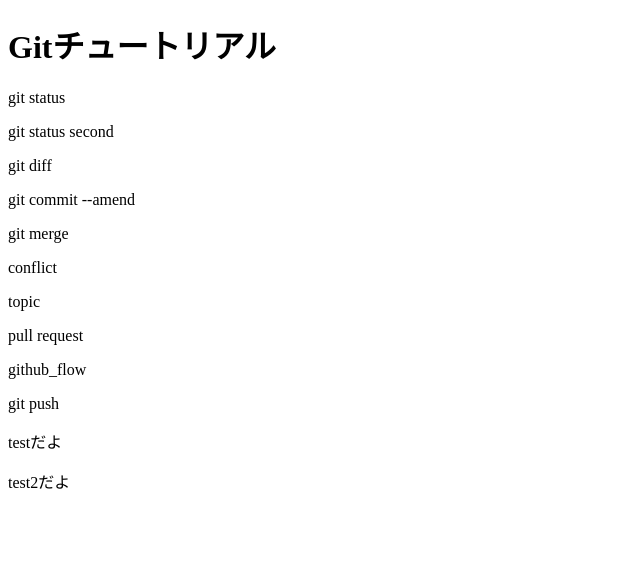
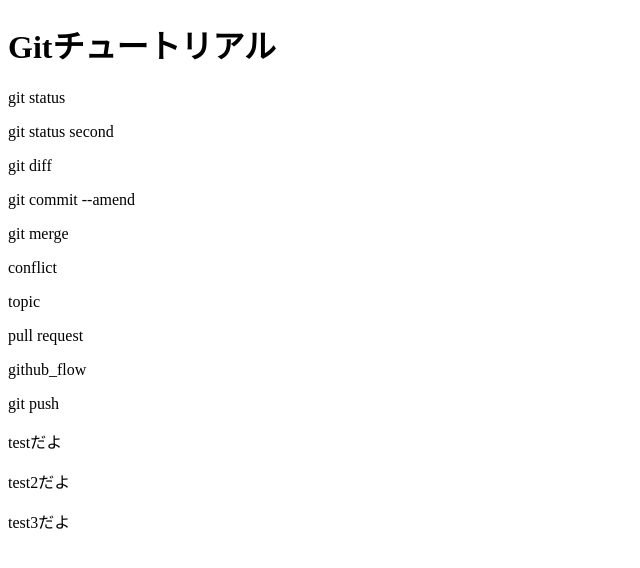
Before and after one commit to Sawayan0126/git_tutorial, a plain HTML site: page index.html in a window 1280 px wide. Shown: the whole page, without its empty margins (0-640 px from the left). Drawn offline with Linux system fonts and the light colour scheme.

Commit message:
test3だよ追加

```diff
--- a/index.html
+++ b/index.html
@@ -19,5 +19,6 @@
     <p>git push</p>
     <p>testだよ</p>
     <p>test2だよ<p>
+    <p>test3だよ</p>
 </body>
 </html>
```
